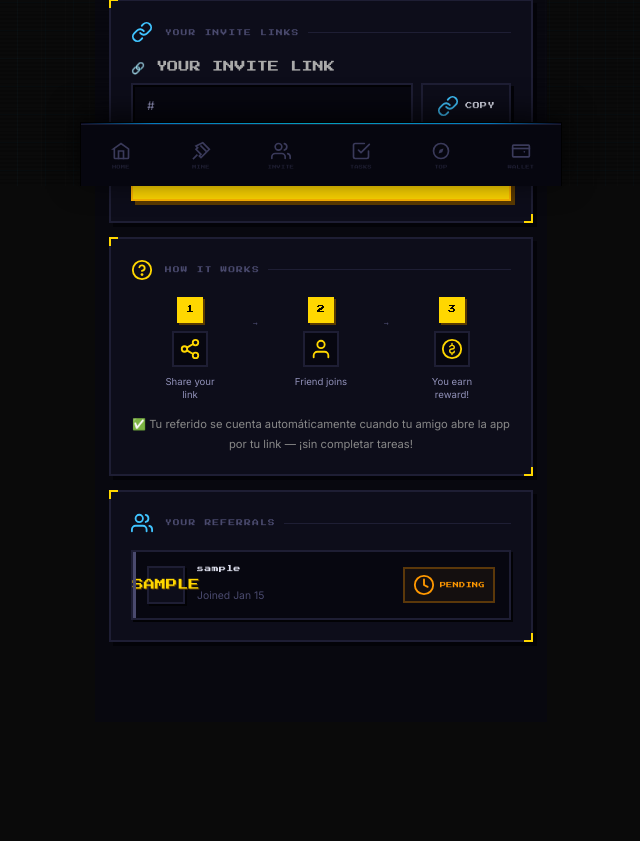
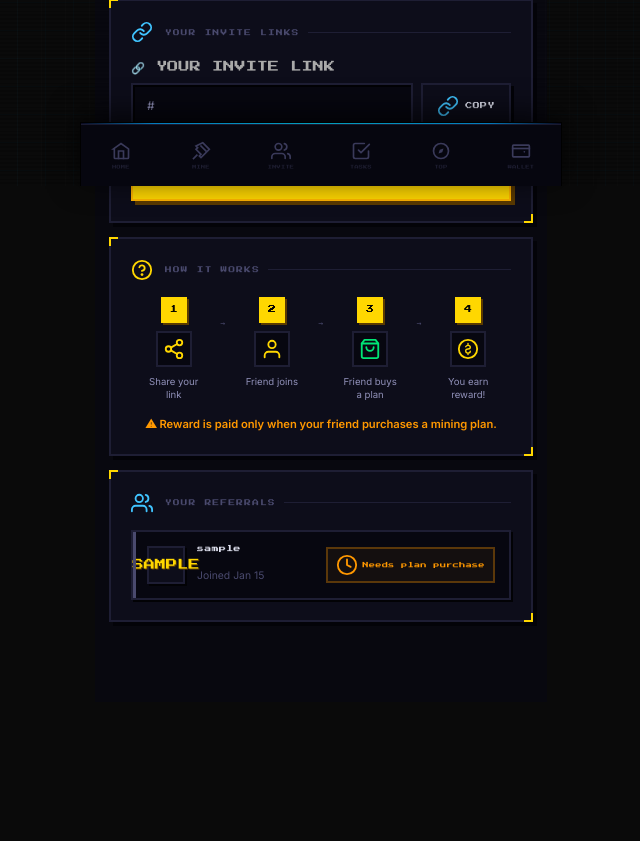
Before and after one commit to isaacmanual3-rgb/mibot, a Flask app: template templates/referrals.html in a window 1280 px wide. Shown: the part 614-1455 px from the top of the page, without its empty margins (319-959 px from the left). After the commit the page ends 1236 px from the top, so only its background shows below. Run offline with Flask 3, Linux system fonts and the light colour scheme; the template is opened without the code that fills it: most values are stand-ins (such as "Sample title", 1, 10 or a date in 2020); some libraries are stand-ins or nearby versions.

Commit message:
Add files via upload

```diff
--- a/templates/referrals.html
+++ b/templates/referrals.html
@@ -565,7 +565,7 @@
     <div class="rf-card">
       <div class="rf-label">
         <span class="px-icon" style="flex-shrink:0; margin-right:4px;"><svg viewBox="0 0 24 24" fill="none" stroke="#ffd700" stroke-width="2" stroke-linecap="round" stroke-linejoin="round"><circle cx="12" cy="12" r="10"/><path d="M9.09 9a3 3 0 0 1 5.83 1c0 2-3 3-3 3"/><line x1="12" y1="17" x2="12.01" y2="17" stroke-width="3"/></svg></span>
-        How It Works
+        {{ t.rf_how_it_works }}
       </div>
       <div class="rf-steps">
         <div class="rf-step">
@@ -587,13 +587,21 @@
         <div class="rf-step">
           <div class="rf-step-num">3</div>
           <div class="rf-step-icon">
+            <span class="px-icon"><svg viewBox="0 0 24 24" fill="none" stroke="#00e676" stroke-width="2" stroke-linecap="round" stroke-linejoin="round"><path d="M6 2L3 6v14a2 2 0 002 2h14a2 2 0 002-2V6l-3-4z"/><line x1="3" y1="6" x2="21" y2="6"/><path d="M16 10a4 4 0 01-8 0"/></svg></span>
+          </div>
+          <div class="rf-step-lbl">{{ t.rf_friend_buys }}</div>
+        </div>
+        <div class="rf-step-arrow">→</div>
+        <div class="rf-step">
+          <div class="rf-step-num">4</div>
+          <div class="rf-step-icon">
             <span class="px-icon"><svg viewBox="0 0 24 24" fill="none" stroke="#ffd700" stroke-width="2" stroke-linecap="round" stroke-linejoin="round"><circle cx="12" cy="12" r="10"/><path d="M9.5 9.5C10 8.5 11 8 12 8s2.5.5 2.5 2-1 2-2.5 2-2.5.5-2.5 2 1 2.5 2.5 2.5 2.5-.5 2.5-2" stroke-width="1.5"/><path d="M12 6v1m0 10v1" stroke-width="1.5"/></svg></span>
           </div>
           <div class="rf-step-lbl">{{ t.rf_you_earn }}</div>
         </div>
       </div>
-      <p style="margin-top:12px; font-size:0.7rem; color:#888; text-align:center; line-height:1.8;">
-        ✅ Tu referido se cuenta automáticamente cuando tu amigo abre la app por tu link — ¡sin completar tareas!
+      <p style="margin-top:12px; font-size:0.7rem; color:#ff9800; text-align:center; line-height:1.8; font-weight:600;">
+        ⚠ {{ t.rf_plan_required }}
       </p>
     </div>
 
@@ -601,7 +609,7 @@
     <div class="rf-card">
       <div class="rf-label">
         <span class="px-icon" style="flex-shrink:0; margin-right:4px;"><svg viewBox="0 0 24 24" fill="none" stroke="#40c4ff" stroke-width="2" stroke-linecap="round" stroke-linejoin="round"><path d="M17 21v-2a4 4 0 0 0-4-4H5a4 4 0 0 0-4 4v2"/><circle cx="9" cy="7" r="4"/><path d="M23 21v-2a4 4 0 0 0-3-3.87"/><path d="M16 3.13a4 4 0 0 1 0 7.75"/></svg></span>
-        Your Referrals
+        {{ t.rf_friends_list }}
       </div>
 
       {% if referrals %}
@@ -624,7 +632,7 @@
             {% else %}
             <span class="rf-badge pending">
               <span class="px-icon"><svg viewBox="0 0 24 24" fill="none" stroke="#ff9800" stroke-width="2" stroke-linecap="round" stroke-linejoin="round"><circle cx="12" cy="12" r="10"/><polyline points="12 6 12 12 16 14"/></svg></span>
-              PENDING
+              {{ t.rf_pending_hint }}
             </span>
             {% endif %}
           </div>
```
